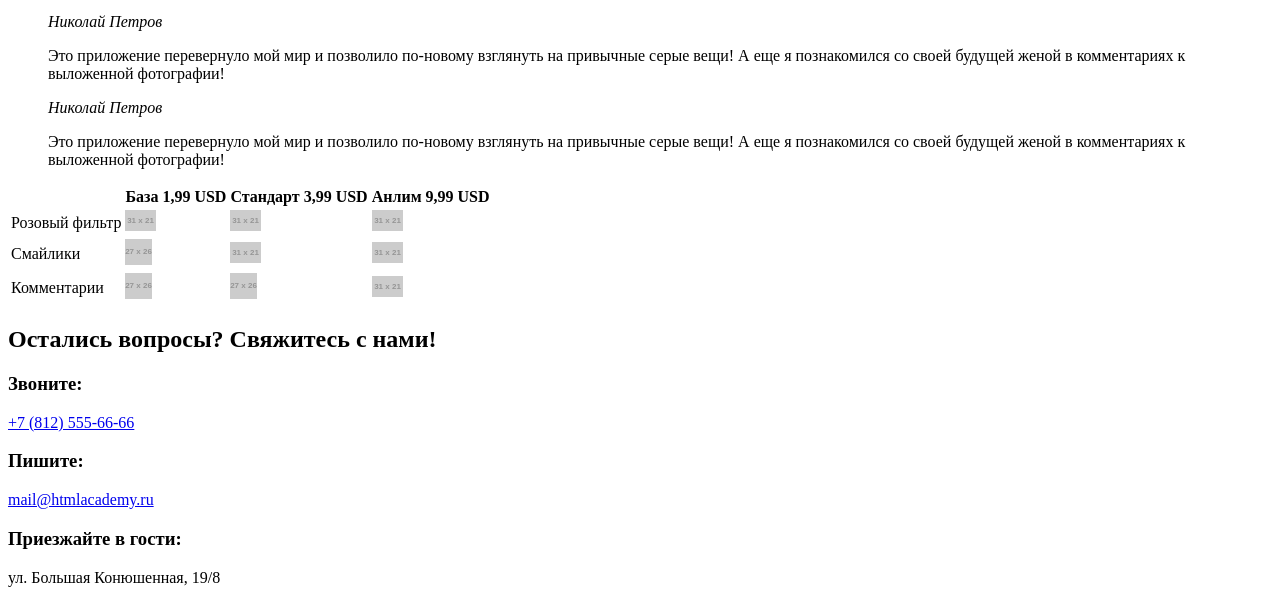
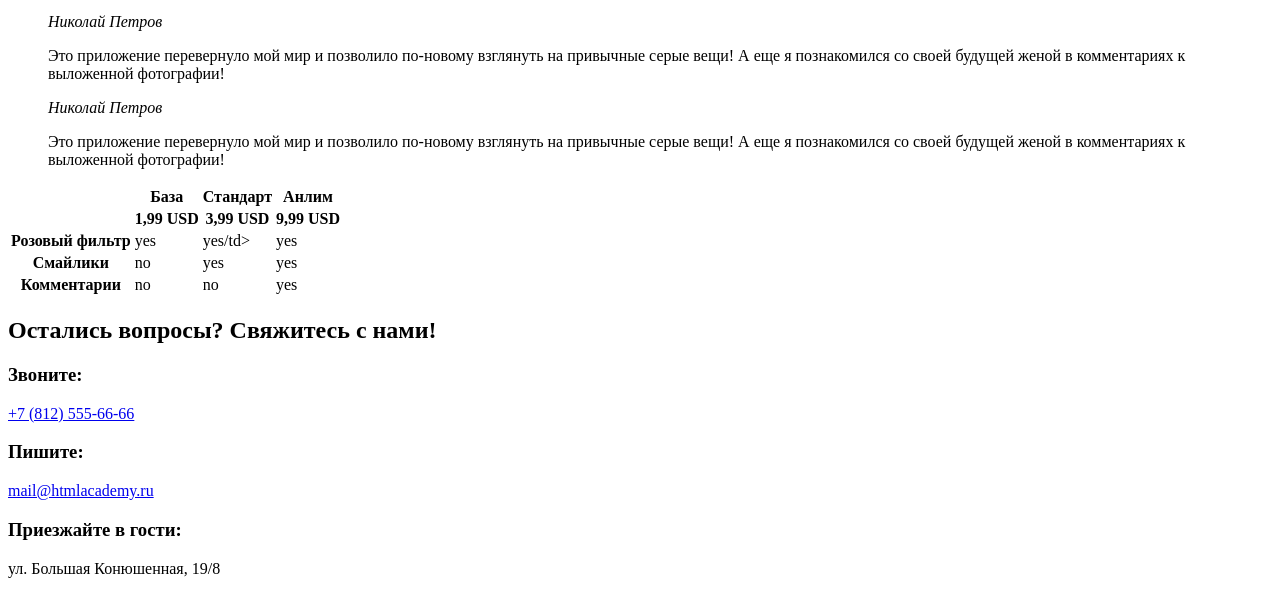
Before and after one commit to sevryukovd/101611-pink, a website: page index.html in a window 1280 px wide. Shown: the part 1391-1981 px from the top of the page. Drawn offline with Linux system fonts and the light colour scheme; placeholder pictures from the web are drawn by us.

Commit message:
Скорректировал таблицу

```diff
--- a/index.html
+++ b/index.html
@@ -70,30 +70,40 @@
       </blockquote>
     </section>
     <table class="price-table">
+      <thead class="price-table__thead">
         <tr class="price-table__tr">
           <th class="price-table__th"></th>
-        <th class="price-table__th">База 1,99 USD</th>
-        <th class="price-table__th">Стандарт 3,99 USD</th>
-        <th class="price-table__th">Анлим 9,99 USD</th>
+          <th class="price-table__th">База</th>
+          <th class="price-table__th">Стандарт</th>
+          <th class="price-table__th">Анлим</th>
         </tr>
         <tr class="price-table__tr">
-        <td class="price-table__td">Розовый фильтр</td>
-        <td class="price-table__td"><img class="price-table__yes-image" src="http://placehold.it/31x21" width="31" height="21" alt="yes"></td>
-        <td class="price-table__td"><img class="price-table__yes-image" src="http://placehold.it/31x21" width="31" height="21" alt="yes"></td>
-        <td class="price-table__td"><img class="price-table__yes-image" src="http://placehold.it/31x21" width="31" height="21" alt="yes"></td>
+          <th class="price-table__th"></th>
+          <th class="price-table__th">1,99 USD</th>
+          <th class="price-table__th">3,99 USD</th>
+          <th class="price-table__th">9,99 USD</th>
+        </tr>
+      </thead>
+      <tbody class="price-table__tbody">
+        <tr class="price-table__tr">
+          <th class="price-table__th">Розовый фильтр</th>
+          <td class="price-table__td">yes</td>
+          <td class="price-table__td">yes/td>
+          <td class="price-table__td">yes</td>
         </tr>
         <tr class="price-table__tr">
-        <td class="price-table__td">Смайлики</td>
-        <td class="price-table__td"><img class="price-table__no-image" src="http://placehold.it/27x26" width="27" height="26" alt="no"></td>
-        <td class="price-table__td"><img class="price-table__yes-image" src="http://placehold.it/31x21" width="31" height="21" alt="yes"></td>
-        <td class="price-table__td"><img class="price-table__yes-image" src="http://placehold.it/31x21" width="31" height="21" alt="yes"></td>
+          <th class="price-table__th">Смайлики</th>
+          <td class="price-table__td">no</td>
+          <td class="price-table__td">yes</td>
+          <td class="price-table__td">yes</td>
         </tr>
         <tr class="price-table__tr">
-        <td class="price-table__td">Комментарии</td>
-        <td class="price-table__td"><img class="price-table__no-image" src="http://placehold.it/27x26" width="27" height="26" alt="no"></td>
-        <td class="price-table__td"><img class="price-table__no-image" src="http://placehold.it/27x26" width="27" height="26" alt="no"></td>
-        <td class="price-table__td"><img class="price-table__yes-image" src="http://placehold.it/31x21" width="31" height="21" alt="yes"></td>
+          <th class="price-table__th">Комментарии</th>
+          <td class="price-table__td">no</td>
+          <td class="price-table__td">no</td>
+          <td class="price-table__td">yes</td>
         </tr>
+      </tbody>
     </table>
   </main>
 
```
Lines whose indentation alone changed are shown as unchanged.
